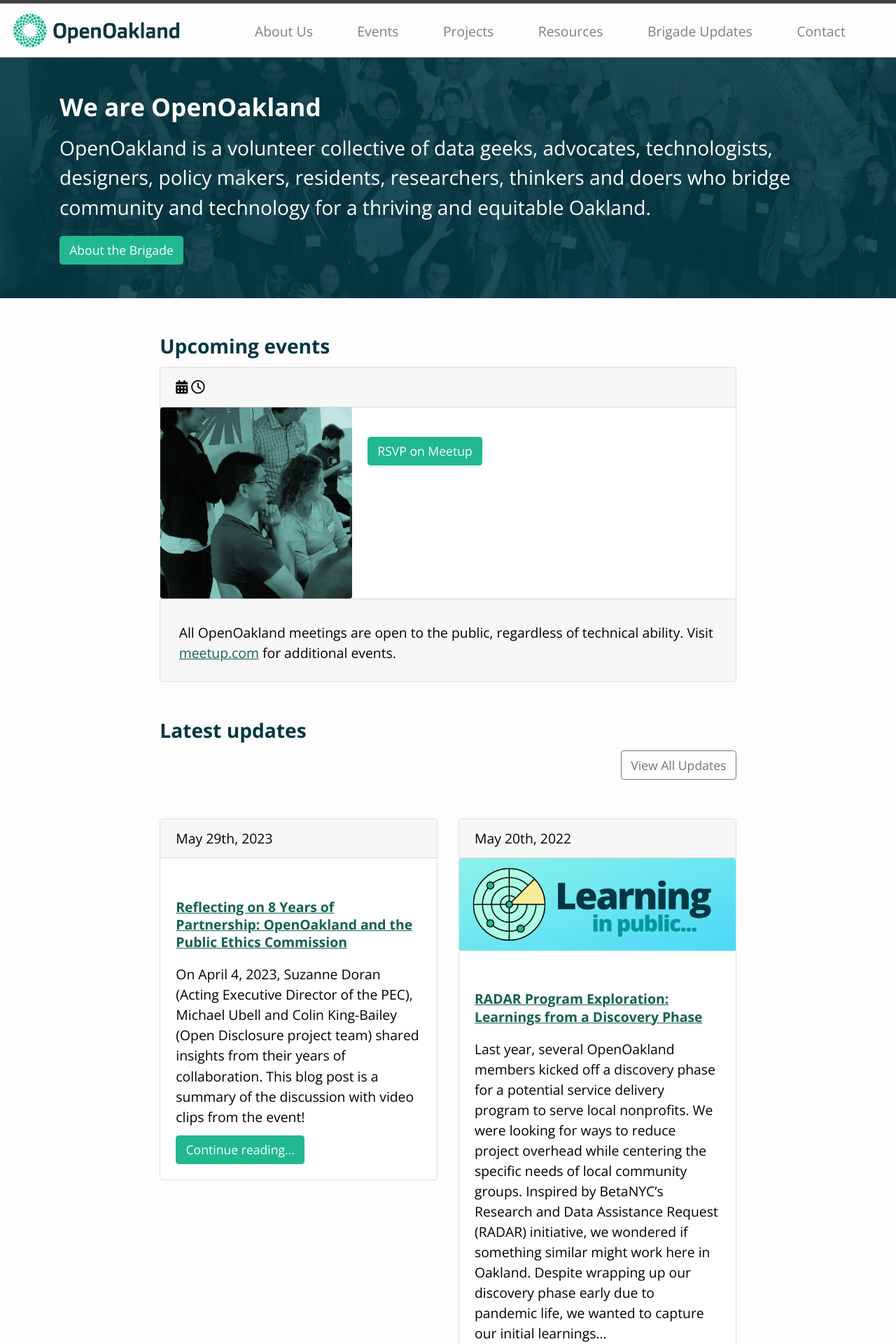
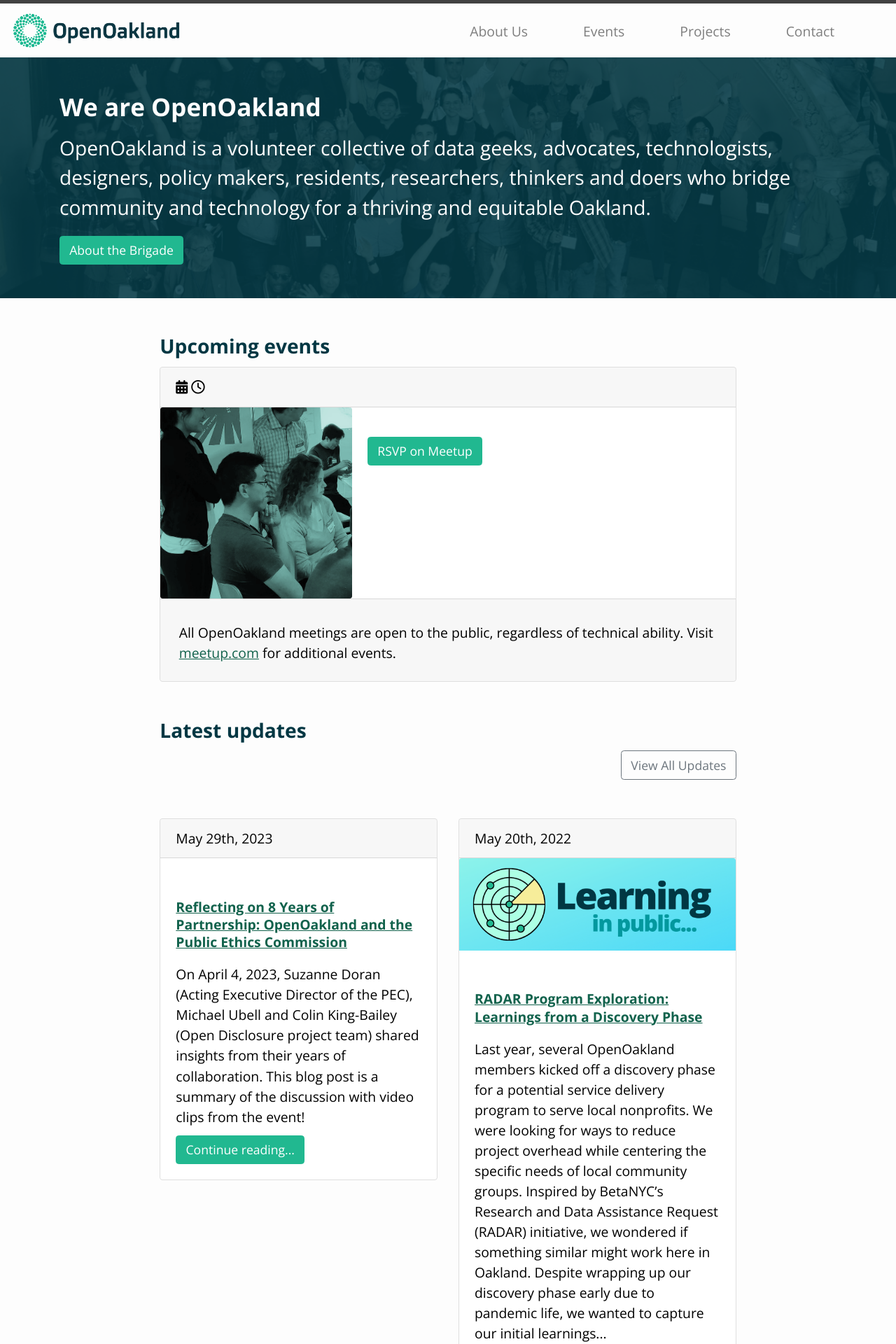
Before and after one commit to openoakland/openoakland.org, a Jekyll site: the page built from src/index.md, in a window 1280 px wide. Shown: the top 1920 px of the page at 70% size. Built offline with Jekyll 4.4.1, drawn with Linux system fonts in a browser that asks for light colours; nearby versions of some CDN libraries.

Commit message:
Remove inactive pages from navbar and update style

```diff
--- a/_config.yml
+++ b/_config.yml
@@ -35,8 +35,6 @@
   - about-us.md
   - calendar/calendar.md
   - projects.md
-  - resources.md
-  - updates.md
   - contact.md
 
 google_analytics: UA-35908939-6
--- a/src/_includes/header.html
+++ b/src/_includes/header.html
@@ -1,6 +1,6 @@
 <header class="site-header">
 
-  <nav class="navbar navbar-expand-lg navbar-light ">
+  <nav class="navbar navbar-expand-lg navbar-light justify-content-between">
     {%- assign default_paths = site.data.navigation | map: "path" -%}
     {%- assign page_paths = site.header_pages | default: default_paths -%}
     <a class="navbar-brand" rel="author" href="{{ "/" | relative_url }}">
@@ -10,7 +10,7 @@
       <span class="navbar-toggler-icon"></span>
     </button>
 
-    <div class="collapse navbar-collapse" id="navbarSupportedContent">
+    <div class="collapse navbar-collapse header-links" id="navbarSupportedContent">
       {%- if page_paths -%}
         {%- for path in page_paths -%}
           {%- assign my_page = site.pages | where: "path", path | first -%}
--- a/src/_sass/main.scss
+++ b/src/_sass/main.scss
@@ -23,6 +23,7 @@
 // breakpoints
 $mobile-up: 320px;
 $tablet-up: 460px;
+$desktop-up: 992px;
 
 body {
   font: $base-font-weight $base-font-family;
@@ -151,6 +152,12 @@
   margin-right: 80px;
   @media (max-width: $mobile-up) {
     width: 200px;
+  }
+}
+
+.header-links{
+  @media (min-width: $desktop-up) {
+    max-width: 600px;
   }
 }
 
```
